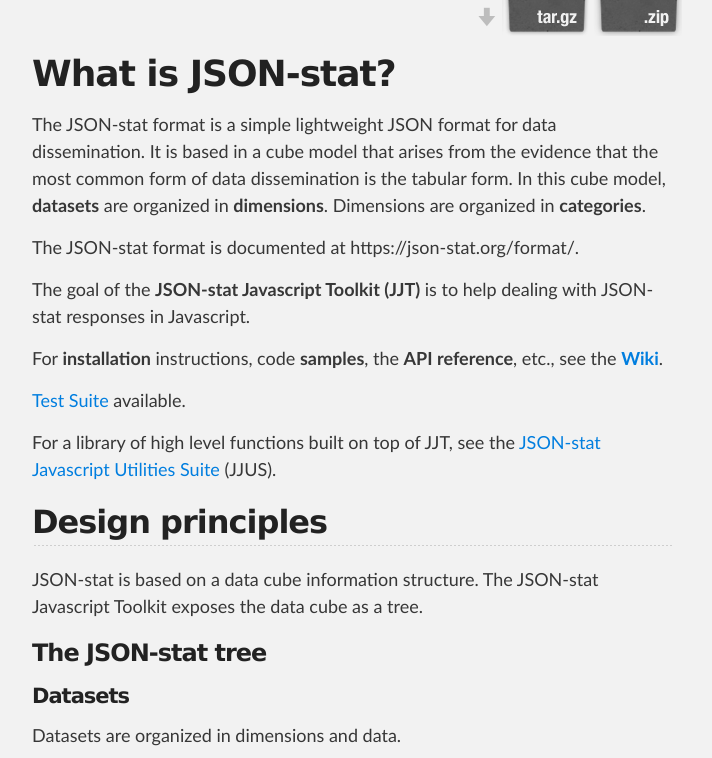
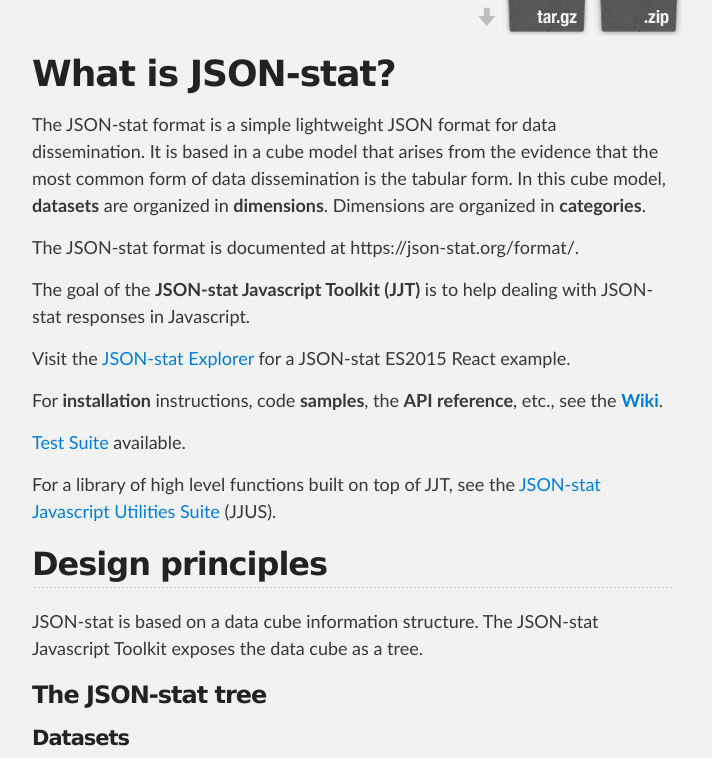
Before and after one commit to badosa/JSON-stat, a Jekyll site: the page built from index.md, in a window 1280 px wide and 900 px high, cut to the strip 142-900 px from the top of the window. Shown: the whole strip, without its empty margins (288-1000 px from the left). Built offline with Jekyll 4.4.1, drawn with Linux system fonts in a browser that asks for light colours; some web fonts are replaced.

Commit message:
Reference to the JSON-stat Explorer added

```diff
--- a/index.md
+++ b/index.md
@@ -12,6 +12,8 @@ The JSON-stat format is a simple lightweight JSON format for data dissemination.
 The JSON-stat format is documented at https://json-stat.org/format/.
 
 The goal of the **JSON-stat Javascript Toolkit (JJT)** is to help dealing with JSON-stat responses in Javascript.
+
+Visit the [JSON-stat Explorer](http://json-stat.com/explorer/) for a JSON-stat ES2015 React example.
 
 For **installation** instructions, code **samples**, the **API reference**, etc., see the **[Wiki](https://github.com/badosa/JSON-stat/wiki)**.
 
```
